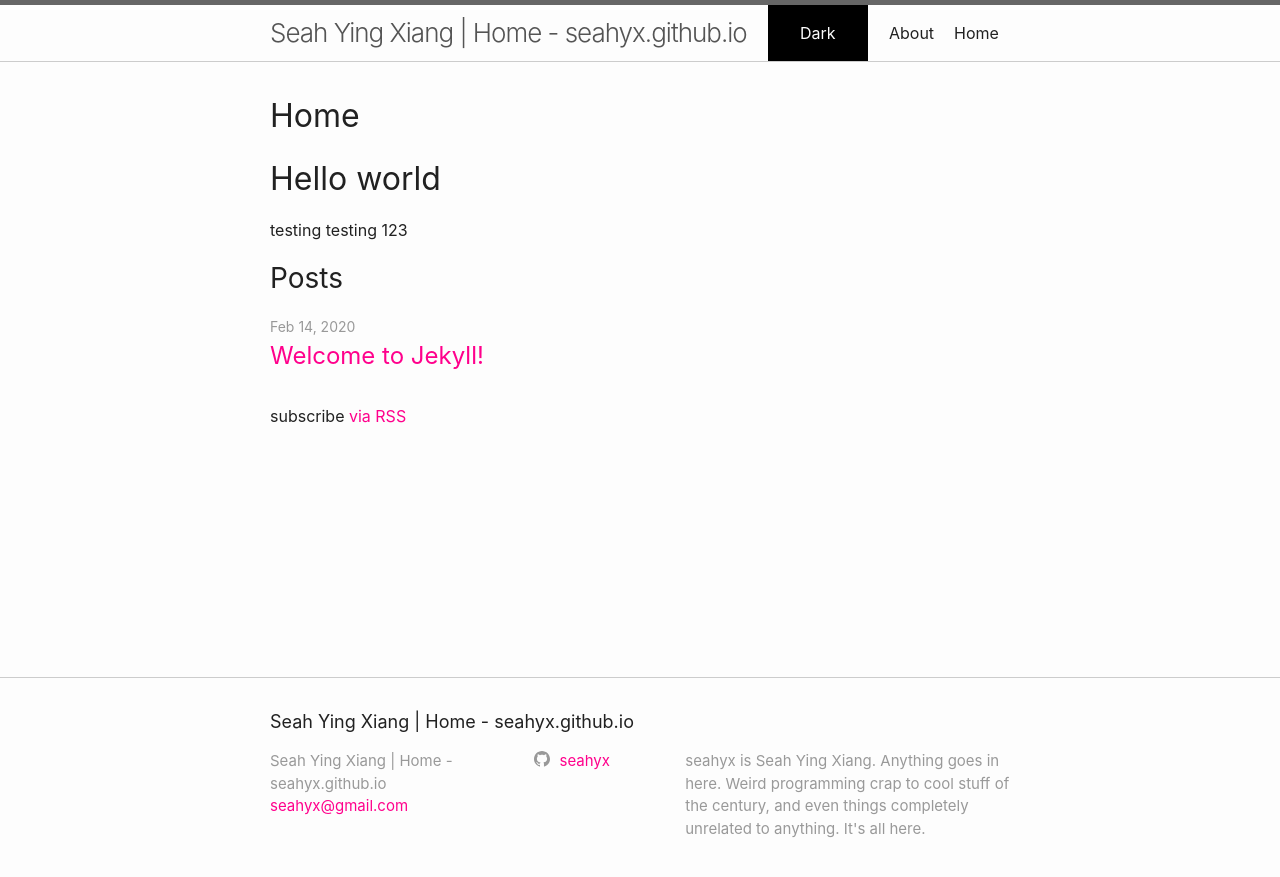
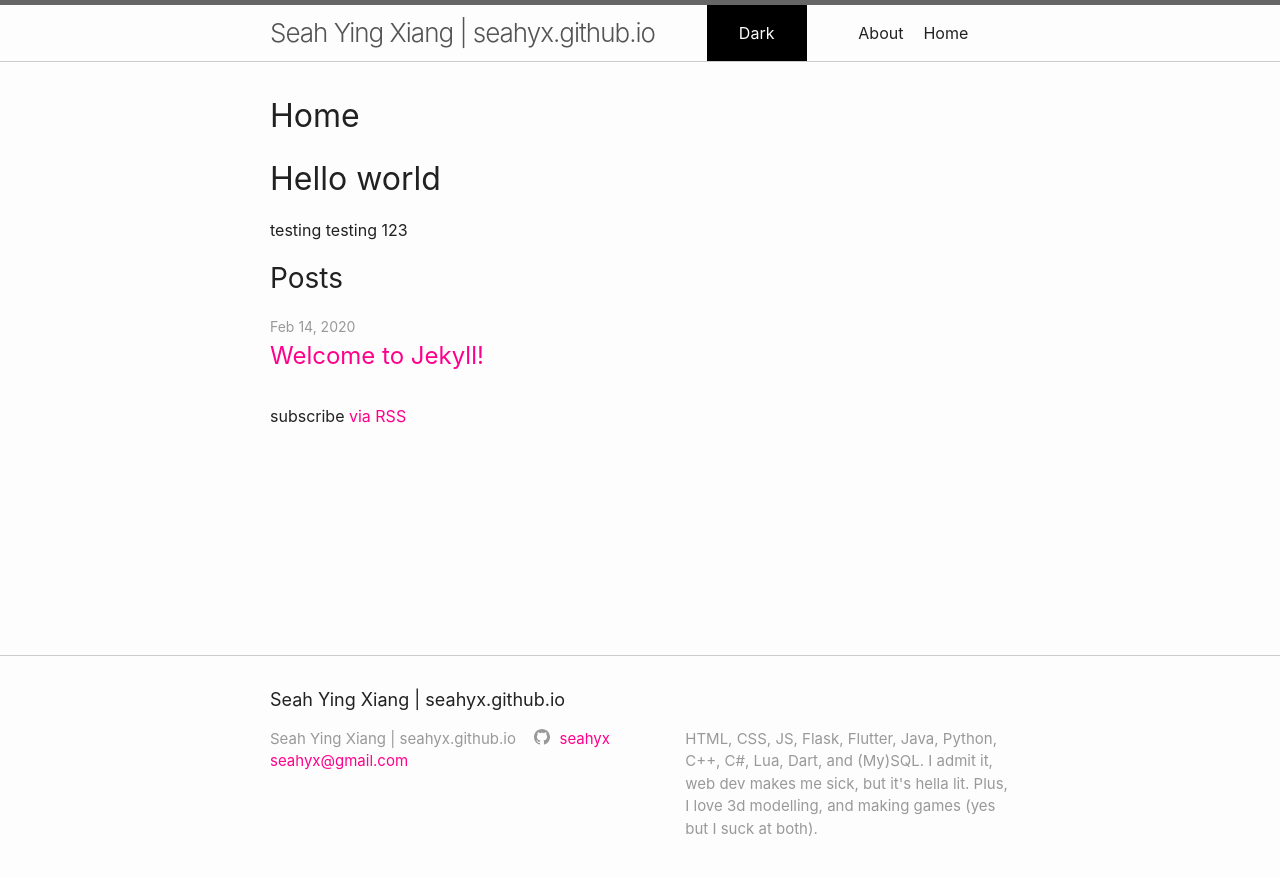
Before and after one commit to seahyx/seahyx.github.io, a Jekyll site: the page built from index.md, in a window 1280 px wide. Shown: the top 877 px of the page. Built offline with Jekyll 4.4.1, drawn with Linux system fonts in a browser that asks for light colours.

Commit message:
Updated description and title

```diff
--- a/_config.yml
+++ b/_config.yml
@@ -1,8 +1,8 @@
 theme: minima
-title: Seah Ying Xiang | Home - seahyx.github.io
+title: Seah Ying Xiang | seahyx.github.io
 email: seahyx@gmail.com
 github_username: seahyx
-description: seahyx is Seah Ying Xiang. Anything goes in here. Weird programming crap to cool stuff of the century, and even things completely unrelated to anything. It's all here.
+description: HTML, CSS, JS, Flask, Flutter, Java, Python, C++, C#, Lua, Dart, and (My)SQL. I admit it, web dev makes me sick, but it's hella lit. Plus, I love 3d modelling, and making games (yes but I suck at both).
 baseurl: '/'
 url: 'localhost:4000'
 google_site_verification: rcn0W-VkKUx63rQ2laiQ8rV2nbHcoeB8z0htPVaTmR4
```
